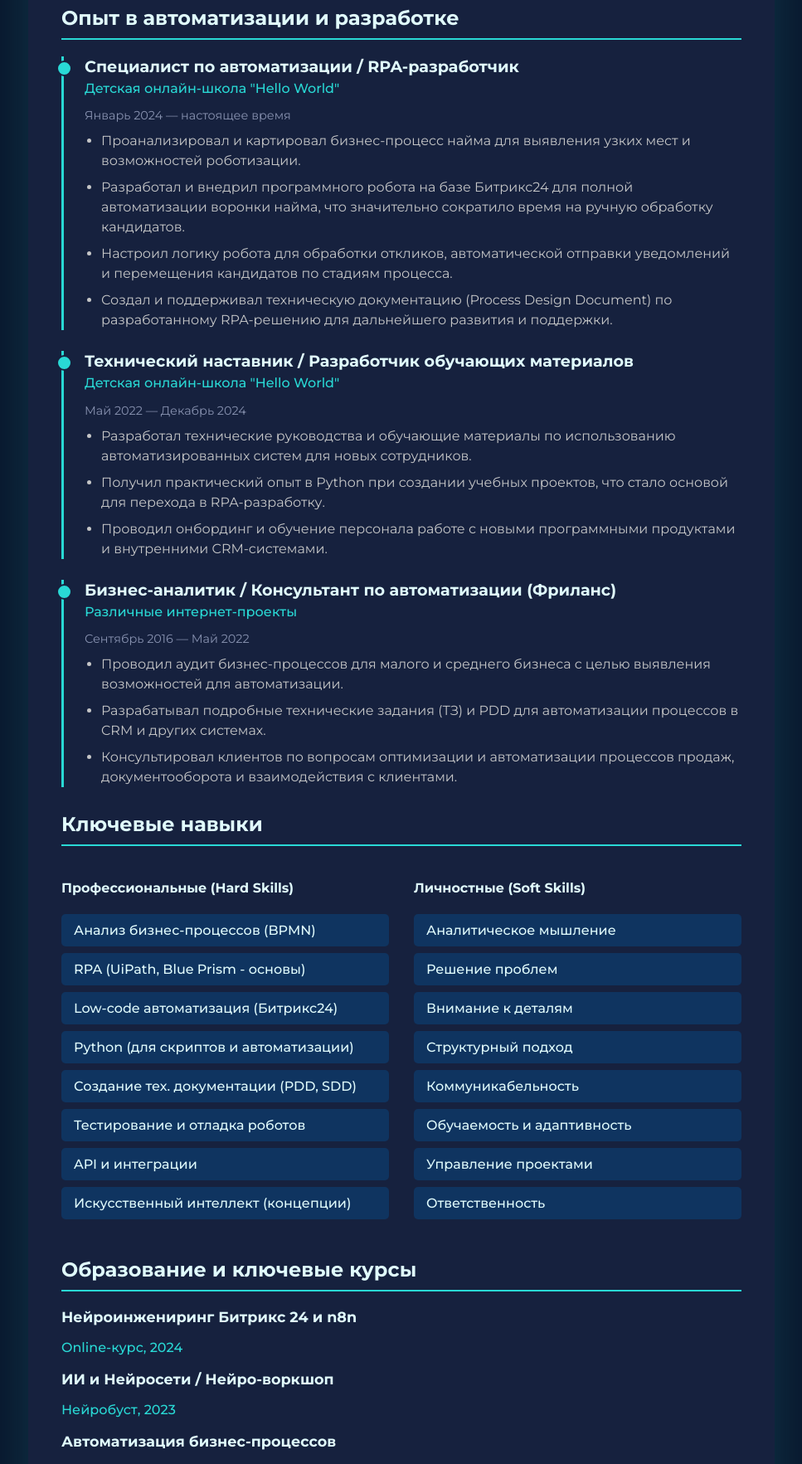
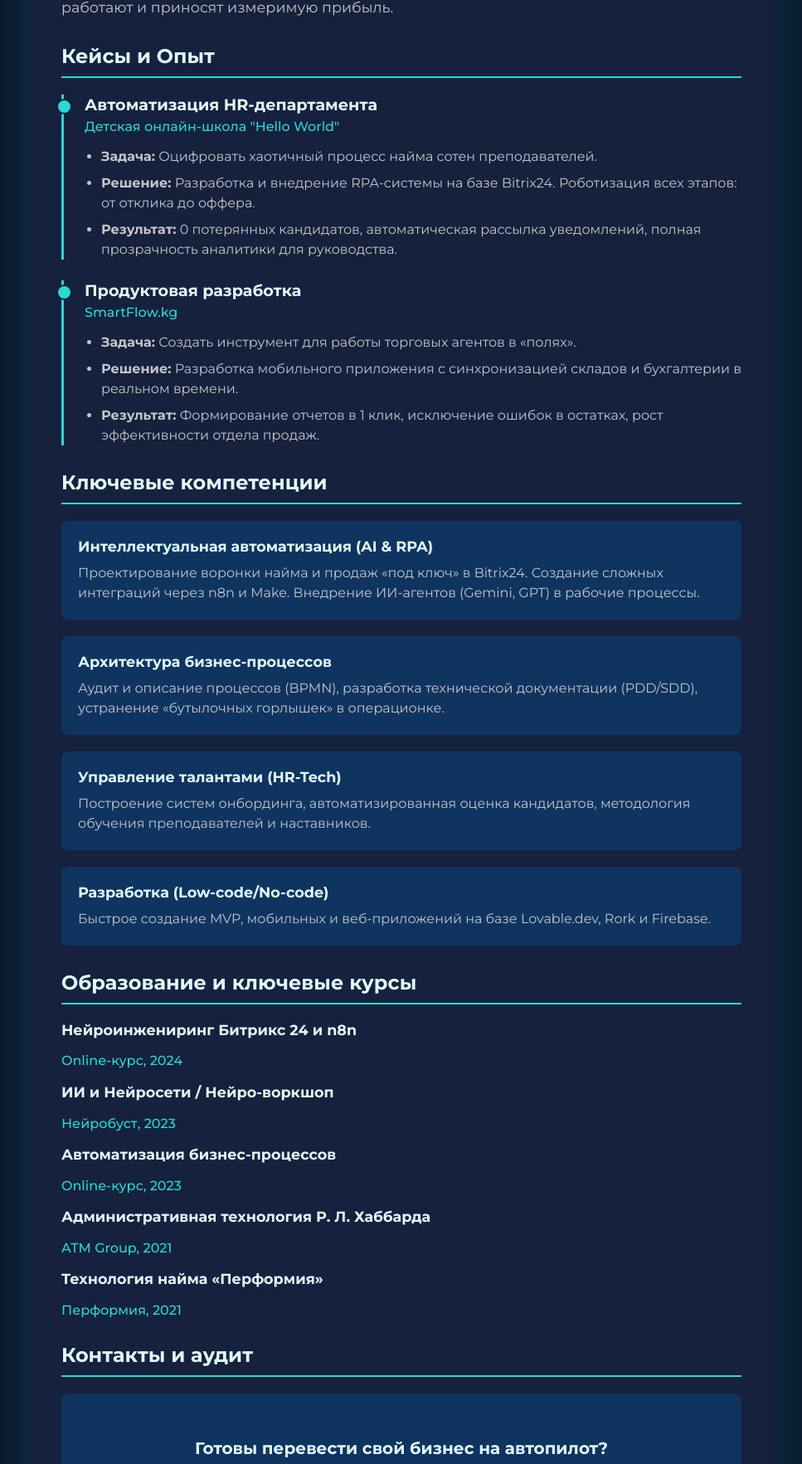
Before and after one commit to DeDmiAr/Resume, a plain HTML site: page index.html in a window 1280 px wide. Shown: the part 670-2435 px from the top of the page at 83% size, without its empty margins (156-1123 px from the left). Drawn offline with Linux system fonts and the light colour scheme.

Commit message:
Update resume text and structure

```diff
--- a/index.html
+++ b/index.html
@@ -230,7 +230,10 @@
             <img src="images/2.jpg" alt="Фото Демидовича Дмитрия" class="profile-photo">
             <div class="header-info">
                 <h1>Демидович Дмитрий</h1>
-                <h2>Инженер по роботизированной автоматизации процессов (RPA)</h2>
+                <h2>HR-Tech Архитектор & Эксперт по интеллектуальной автоматизации</h2>
+                <div style="margin-top: 15px; color: #c5c6c7; font-size: 1.0em; line-height: 1.6; font-weight: 500;">
+                    Проектирую и внедряю экосистемы, где ИИ-агенты и программные роботы забирают на себя рутину, освобождая до 70% времени вашей команды. Соединяю глубокую экспертизу в HR с мощными инструментами автоматизации (n8n, Bitrix24, AI).
+                </div>
             </div>
         </header>
 
@@ -244,73 +247,53 @@
             <section class="summary">
                 <h3>Профессиональное резюме</h3>
                 <p>
-                    RPA-инженер с практическим опытом в анализе, проектировании и внедрении программных роботов для оптимизации бизнес-процессов. Успешно роботизировал HR-функции с использованием low-code платформ (Битрикс24) и скриптов. Обладаю аналитическим складом ума, навыками разработки технической документации (PDD) и опытом в обучении пользователей. Стремлюсь применять свои знания в области ИИ и автоматизации для разработки эффективных и масштабируемых RPA-решений, которые сокращают издержки и повышают производительность.
+                    Я верю, что будущее бизнеса — в синергии человеческого потенциала и технологий. Мой путь начался с глубокого погружения в HR и психологию найма, что позволило мне увидеть главную проблему современных компаний: колоссальные потери времени на однотипные операции.
+                </p>
+                <p style="margin-top: 15px;">
+                    Сегодня я решаю эту проблему как системный архитектор. Я не просто настраиваю софт — я пересобираю бизнес-логику. Мой опыт позволяет мне говорить на одном языке и с HR-директором, и с разработчиком, создавая решения, которые действительно работают и приносят измеримую прибыль.
                 </p>
             </section>
 
             <section>
-                <h3>Опыт в автоматизации и разработке</h3>
+                <h3>Кейсы и Опыт</h3>
                 <div class="job">
-                    <p class="job-title">Специалист по автоматизации / RPA-разработчик</p>
+                    <p class="job-title">Автоматизация HR-департамента</p>
                     <p class="job-company">Детская онлайн-школа "Hello World"</p>
-                    <p class="job-period">Январь 2024 — настоящее время</p>
-                    <ul class="job-achievements">
-                        <li>Проанализировал и картировал бизнес-процесс найма для выявления узких мест и возможностей роботизации.</li>
-                        <li>Разработал и внедрил программного робота на базе Битрикс24 для полной автоматизации воронки найма, что значительно сократило время на ручную обработку кандидатов.</li>
-                        <li>Настроил логику робота для обработки откликов, автоматической отправки уведомлений и перемещения кандидатов по стадиям процесса.</li>
-                        <li>Создал и поддерживал техническую документацию (Process Design Document) по разработанному RPA-решению для дальнейшего развития и поддержки.</li>
+                    <ul class="job-achievements" style="margin-top: 15px;">
+                        <li><strong>Задача:</strong> Оцифровать хаотичный процесс найма сотен преподавателей.</li>
+                        <li><strong>Решение:</strong> Разработка и внедрение RPA-системы на базе Bitrix24. Роботизация всех этапов: от отклика до оффера.</li>
+                        <li><strong>Результат:</strong> 0 потерянных кандидатов, автоматическая рассылка уведомлений, полная прозрачность аналитики для руководства.</li>
                     </ul>
                 </div>
                 <div class="job">
-                    <p class="job-title">Технический наставник / Разработчик обучающих материалов</p>
-                    <p class="job-company">Детская онлайн-школа "Hello World"</p>
-                    <p class="job-period">Май 2022 — Декабрь 2024</p>
-                    <ul class="job-achievements">
-                        <li>Разработал технические руководства и обучающие материалы по использованию автоматизированных систем для новых сотрудников.</li>
-                        <li>Получил практический опыт в Python при создании учебных проектов, что стало основой для перехода в RPA-разработку.</li>
-                        <li>Проводил онбординг и обучение персонала работе с новыми программными продуктами и внутренними CRM-системами.</li>
-                    </ul>
-                </div>
-                <div class="job">
-                    <p class="job-title">Бизнес-аналитик / Консультант по автоматизации (Фриланс)</p>
-                    <p class="job-company">Различные интернет-проекты</p>
-                    <p class="job-period">Сентябрь 2016 — Май 2022</p>
-                    <ul class="job-achievements">
-                        <li>Проводил аудит бизнес-процессов для малого и среднего бизнеса с целью выявления возможностей для автоматизации.</li>
-                        <li>Разрабатывал подробные технические задания (ТЗ) и PDD для автоматизации процессов в CRM и других системах.</li>
-                        <li>Консультировал клиентов по вопросам оптимизации и автоматизации процессов продаж, документооборота и взаимодействия с клиентами.</li>
+                    <p class="job-title">Продуктовая разработка</p>
+                    <p class="job-company">SmartFlow.kg</p>
+                    <ul class="job-achievements" style="margin-top: 15px;">
+                        <li><strong>Задача:</strong> Создать инструмент для работы торговых агентов в «полях».</li>
+                        <li><strong>Решение:</strong> Разработка мобильного приложения с синхронизацией складов и бухгалтерии в реальном времени.</li>
+                        <li><strong>Результат:</strong> Формирование отчетов в 1 клик, исключение ошибок в остатках, рост эффективности отдела продаж.</li>
                     </ul>
                 </div>
             </section>
 
             <section>
-                <h3>Ключевые навыки</h3>
-                <div class="skills-section">
-                    <div>
-                        <h4>Профессиональные (Hard Skills)</h4>
-                        <ul class="skills-list">
-                            <li>Анализ бизнес-процессов (BPMN)</li>
-                            <li>RPA (UiPath, Blue Prism - основы)</li>
-                            <li>Low-code автоматизация (Битрикс24)</li>
-                            <li>Python (для скриптов и автоматизации)</li>
-                            <li>Создание тех. документации (PDD, SDD)</li>
-                            <li>Тестирование и отладка роботов</li>
-                            <li>API и интеграции</li>
-                            <li>Искусственный интеллект (концепции)</li>
-                        </ul>
+                <h3>Ключевые компетенции</h3>
+                <div class="skills-section" style="grid-template-columns: 1fr; gap: 20px;">
+                    <div style="background-color: var(--border-color); padding: 20px; border-radius: 8px;">
+                        <h4 style="margin: 0 0 10px 0; font-size: 1.1em;">Интеллектуальная автоматизация (AI & RPA)</h4>
+                        <p style="margin: 0; line-height: 1.5; color: var(--text-color);">Проектирование воронки найма и продаж «под ключ» в Bitrix24. Создание сложных интеграций через n8n и Make. Внедрение ИИ-агентов (Gemini, GPT) в рабочие процессы.</p>
                     </div>
-                    <div>
-                        <h4>Личностные (Soft Skills)</h4>
-                        <ul class="skills-list">
-                            <li>Аналитическое мышление</li>
-                            <li>Решение проблем</li>
-                            <li>Внимание к деталям</li>
-                            <li>Структурный подход</li>
-                            <li>Коммуникабельность</li>
-                            <li>Обучаемость и адаптивность</li>
-                            <li>Управление проектами</li>
-                            <li>Ответственность</li>
-                        </ul>
+                    <div style="background-color: var(--border-color); padding: 20px; border-radius: 8px;">
+                        <h4 style="margin: 0 0 10px 0; font-size: 1.1em;">Архитектура бизнес-процессов</h4>
+                        <p style="margin: 0; line-height: 1.5; color: var(--text-color);">Аудит и описание процессов (BPMN), разработка технической документации (PDD/SDD), устранение «бутылочных горлышек» в операционке.</p>
+                    </div>
+                    <div style="background-color: var(--border-color); padding: 20px; border-radius: 8px;">
+                        <h4 style="margin: 0 0 10px 0; font-size: 1.1em;">Управление талантами (HR-Tech)</h4>
+                        <p style="margin: 0; line-height: 1.5; color: var(--text-color);">Построение систем онбординга, автоматизированная оценка кандидатов, методология обучения преподавателей и наставников.</p>
+                    </div>
+                    <div style="background-color: var(--border-color); padding: 20px; border-radius: 8px;">
+                        <h4 style="margin: 0 0 10px 0; font-size: 1.1em;">Разработка (Low-code/No-code)</h4>
+                        <p style="margin: 0; line-height: 1.5; color: var(--text-color);">Быстрое создание MVP, мобильных и веб-приложений на базе Lovable.dev, Rork и Firebase.</p>
                     </div>
                 </div>
             </section>
@@ -340,12 +323,11 @@
             </section>
 
             <section>
-                <h3>Контакты и портфолио</h3>
-                <div class="footer-section">
-                    <p>Примеры моих работ и кейсы по автоматизации доступны на моем сайте: <a href="https://smart-flow.biz/" target="_blank" style="color: var(--secondary-color);">smart-flow.biz</a></p>
-                    <p>Телефон: +996 555 91 03 52 (WhatsApp, Telegram)</p>
-                    <p>Email: demidovich.dm@gmail.com</p>
-                    <a href="https://t.me/it_pro_kg" target="_blank" class="contact-button">Связаться в Telegram</a>
+                <h3>Контакты и аудит</h2>
+                <div class="footer-section" style="background-color: var(--border-color); padding: 30px; border-radius: 10px; text-align: center; margin-top: 20px;">
+                    <p style="font-size: 1.25em; color: var(--primary-color); font-weight: bold; margin-bottom: 10px; font-style: normal;">Готовы перевести свой бизнес на автопилот?</p>
+                    <p style="font-size: 1.1em; color: var(--text-color); margin-bottom: 30px; font-style: normal;">Давайте обсудим, какие процессы в вашей компании можно роботизировать уже завтра.</p>
+                    <a href="https://t.me/it_pro_kg" target="_blank" class="contact-button" style="margin-top: 0; padding: 15px 35px; font-size: 1.1em;">Записаться на аудит процессов</a>
                 </div>
             </section>
 
```
Also changed, not shown: 1.jpg (deleted).
